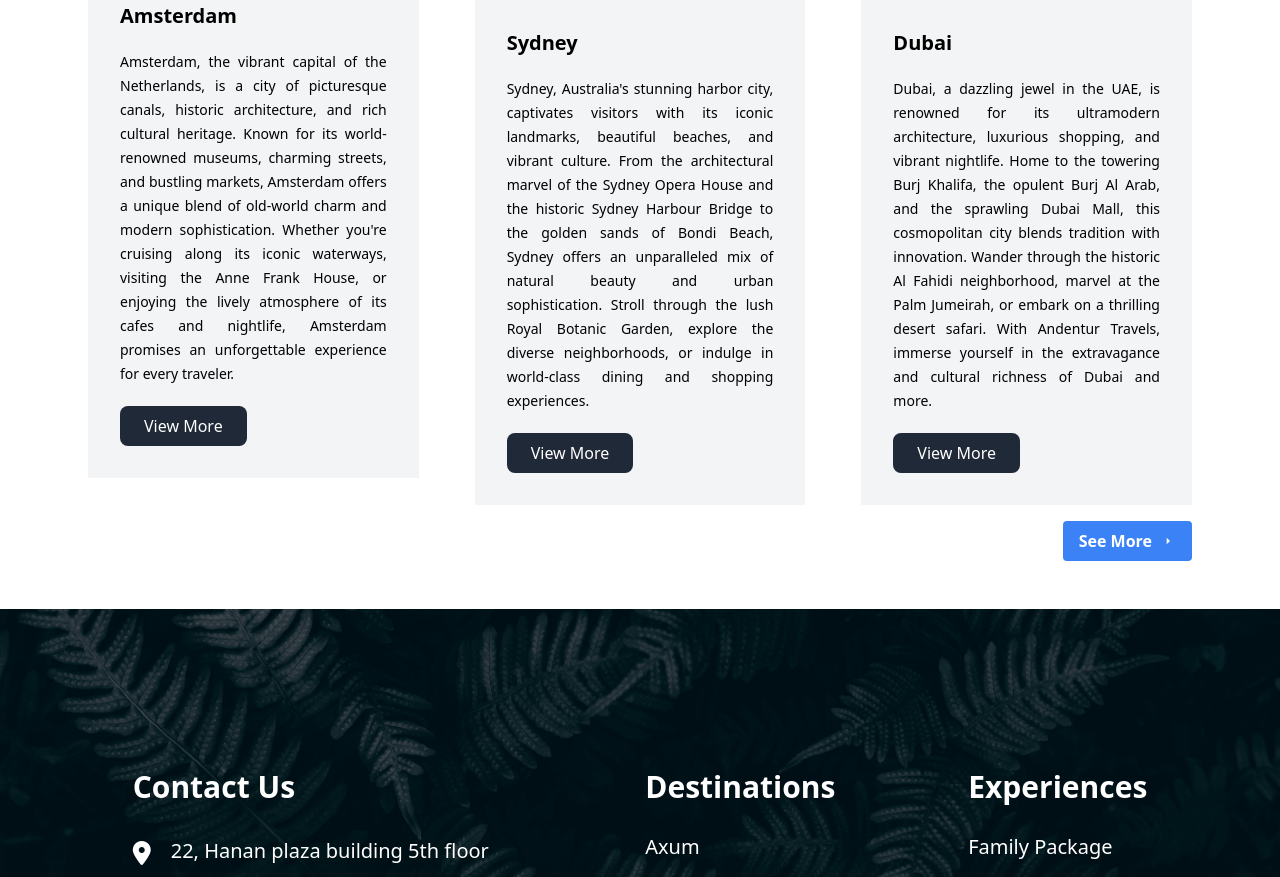
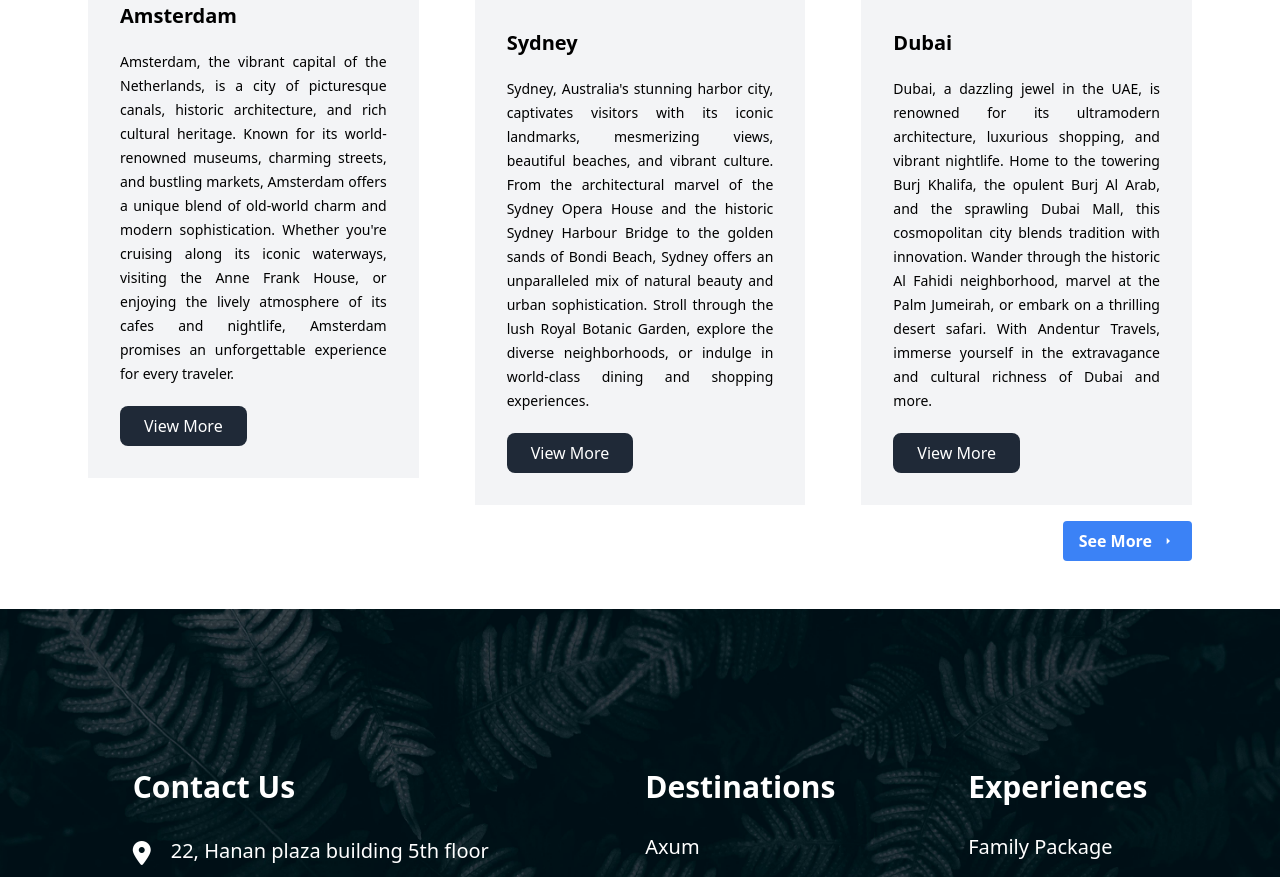
Before and after one commit to Natnaeldefaru12/adventur, a plain HTML site: page index.html in a window 1280 px wide. Shown: the part 2739-3616 px from the top of the page. Drawn offline with nearby package versions, Linux system fonts and the light colour scheme.

Commit message:
edited sydney

```diff
--- a/index.html
+++ b/index.html
@@ -179,7 +179,7 @@
             <div class="p-8  bg-gray-100 box-border">
               <h2 class="pb-5 text-xl font-bold">Sydney</h2>
               <p class="leading-6 text-sm text-justify">
-                Sydney, Australia's stunning harbor city, captivates visitors with its iconic landmarks, beautiful beaches, and vibrant culture. From the architectural marvel of the Sydney Opera House and the historic Sydney Harbour Bridge to the golden sands of Bondi Beach, Sydney offers an unparalleled mix of natural beauty and urban sophistication. Stroll through the lush Royal Botanic Garden, explore the diverse neighborhoods, or indulge in world-class dining and shopping experiences.
+                Sydney, Australia's stunning harbor city, captivates visitors with its iconic landmarks, mesmerizing views, beautiful beaches, and vibrant culture. From the architectural marvel of the Sydney Opera House and the historic Sydney Harbour Bridge to the golden sands of Bondi Beach, Sydney offers an unparalleled mix of natural beauty and urban sophistication. Stroll through the lush Royal Botanic Garden, explore the diverse neighborhoods, or indulge in world-class dining and shopping experiences.
               </p>
               <button class="mt-5 bg-gray-800 text-white px-6 py-2 rounded-lg">
                 View More
```
